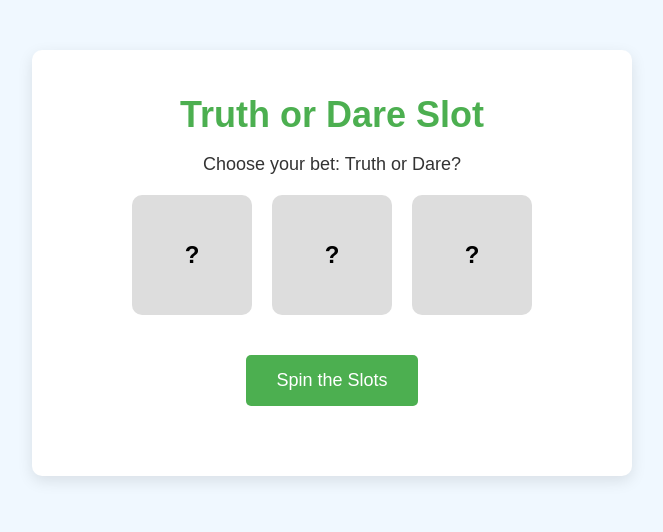
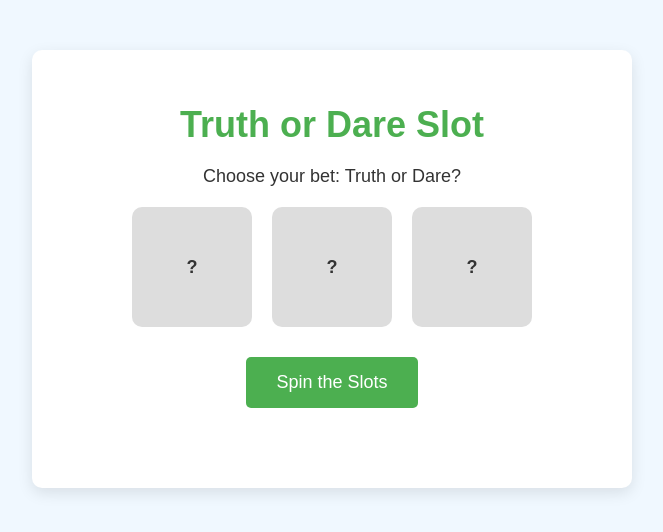
Before and after one commit to VarrelKun/slot, a website: page index.html in a window 1280 px wide. Shown: the whole page, without its empty margins (308-971 px from the left). Drawn offline with Linux system fonts and the light colour scheme.

Commit message:
Update style.css

```diff
--- a/style.css
+++ b/style.css
@@ -11,7 +11,7 @@ body {
     background-color: #ffffff;
     border-radius: 10px;
     box-shadow: 0px 5px 15px rgba(0, 0, 0, 0.1);
-    padding: 20px;
+    padding: 30px;
     width: 90%;
     max-width: 600px;
     margin: 50px auto;
@@ -21,7 +21,7 @@ body {
 h1 {
     color: #4CAF50;
     font-size: 36px;
-    margin-bottom: 10px;
+    margin-bottom: 20px;
 }
 
 p {
@@ -41,13 +41,15 @@ p {
     background-color: #ddd;
     width: 120px;
     height: 120px;
-    font-size: 24px;
+    font-size: 18px; /* Menyesuaikan ukuran font */
     line-height: 120px;
     font-weight: bold;
     border-radius: 10px;
     text-align: center;
     position: relative;
     box-sizing: border-box;
+    color: #333;
+    min-width: 120px;
 }
 
 button {
@@ -58,8 +60,11 @@ button {
     font-size: 18px;
     cursor: pointer;
     border-radius: 5px;
-    margin-top: 20px;
+    margin-top: 30px;
     transition: background-color 0.3s ease;
+    display: block;
+    margin-left: auto;
+    margin-right: auto;
 }
 
 button:hover {
@@ -71,5 +76,5 @@ button:hover {
     font-size: 18px;
     font-weight: bold;
     color: #ff6347;
-    min-height: 30px; /* to prevent shifting */
+    min-height: 30px; /* Agar tidak bergeser saat tampilan berubah */
 }
```
